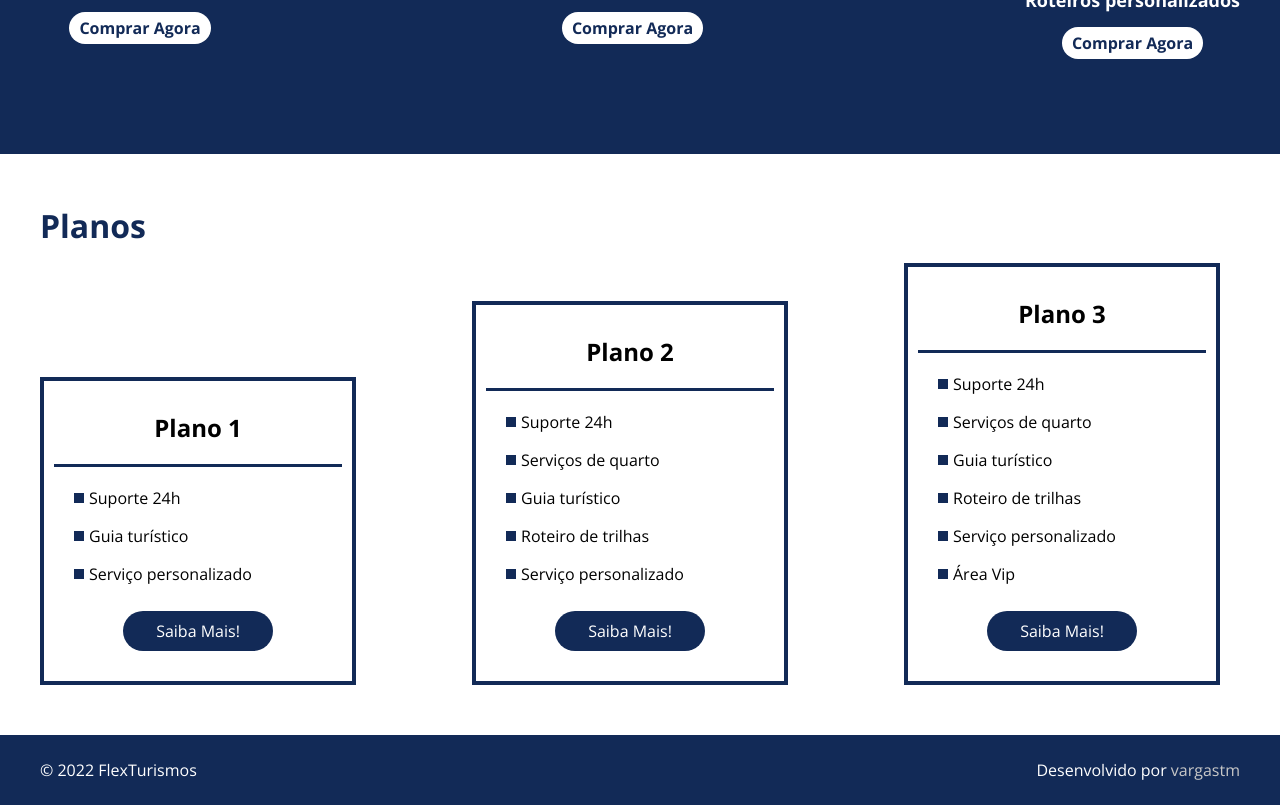
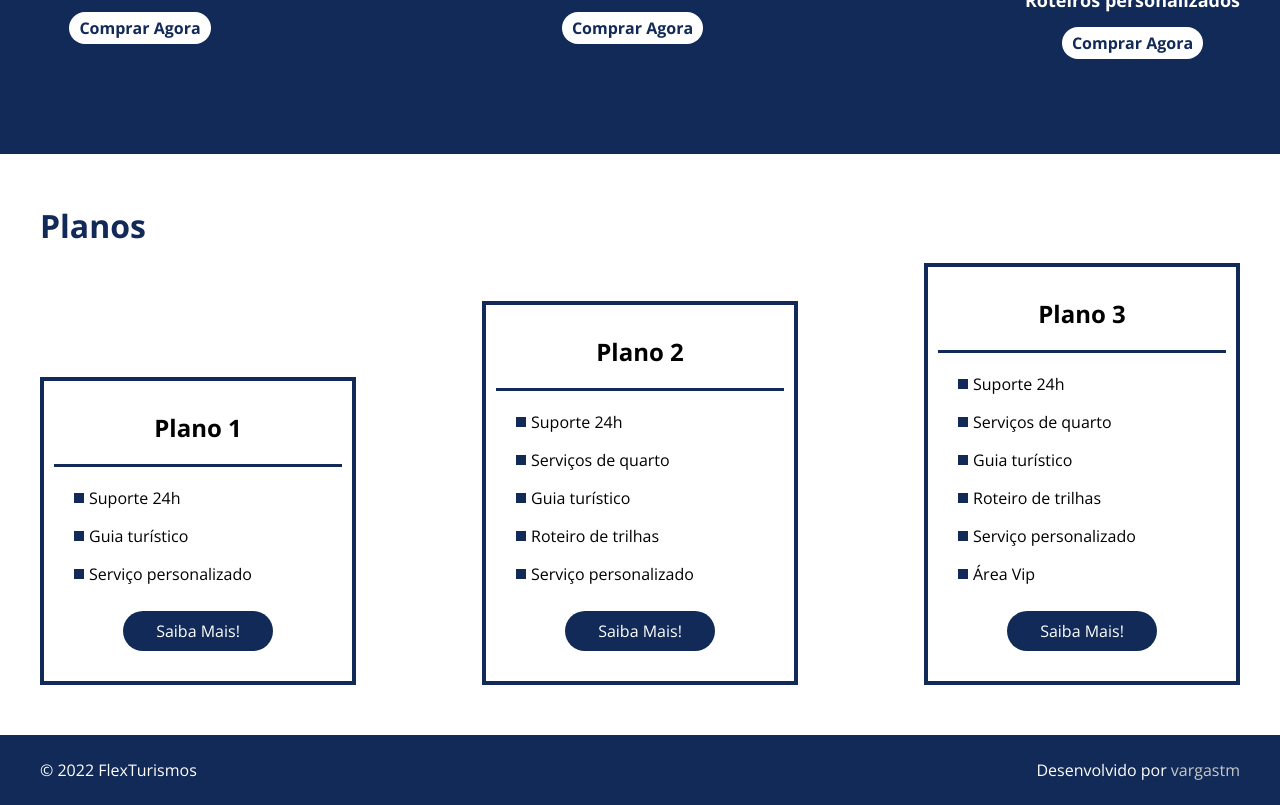
Before and after one commit to vargastm/flex-turismos, a plain HTML site: page index.html in a window 1280 px wide. Shown: the part 1577-2382 px from the top of the page. Drawn offline with nearby package versions, Linux system fonts and the light colour scheme.

Commit message:
Update README

```diff
--- a/assets/styles/style.css
+++ b/assets/styles/style.css
@@ -166,7 +166,6 @@ header ul li a {
 .plans-item {
   flex: 1;
   border: 4px solid #122A57;
-  margin-right: 1.25rem;
   padding: 0.625rem;
   max-width: 18rem;
 }
```
Also changed, not shown: 1 other file.
